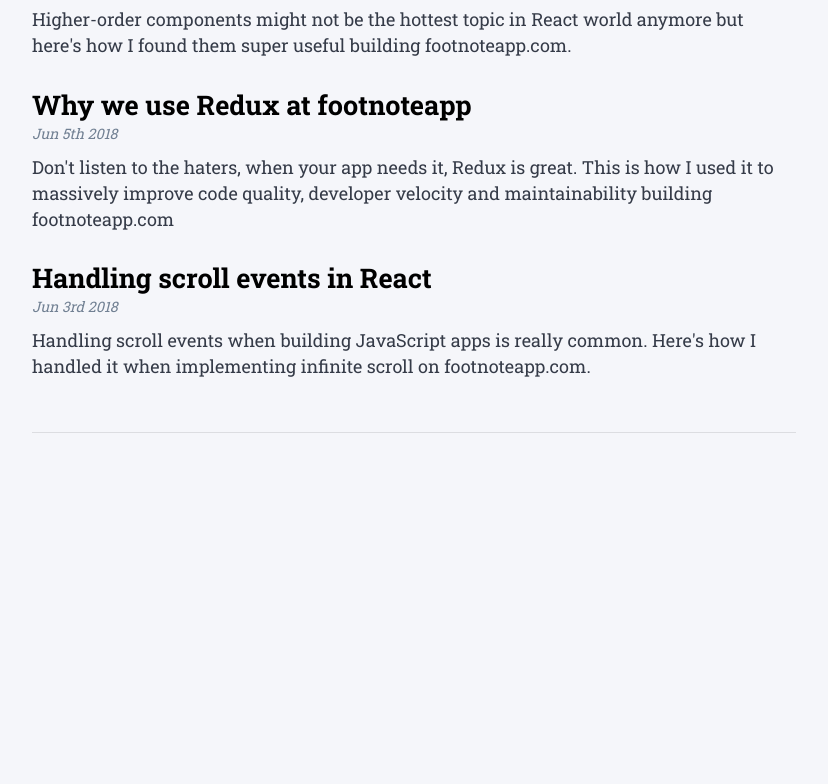
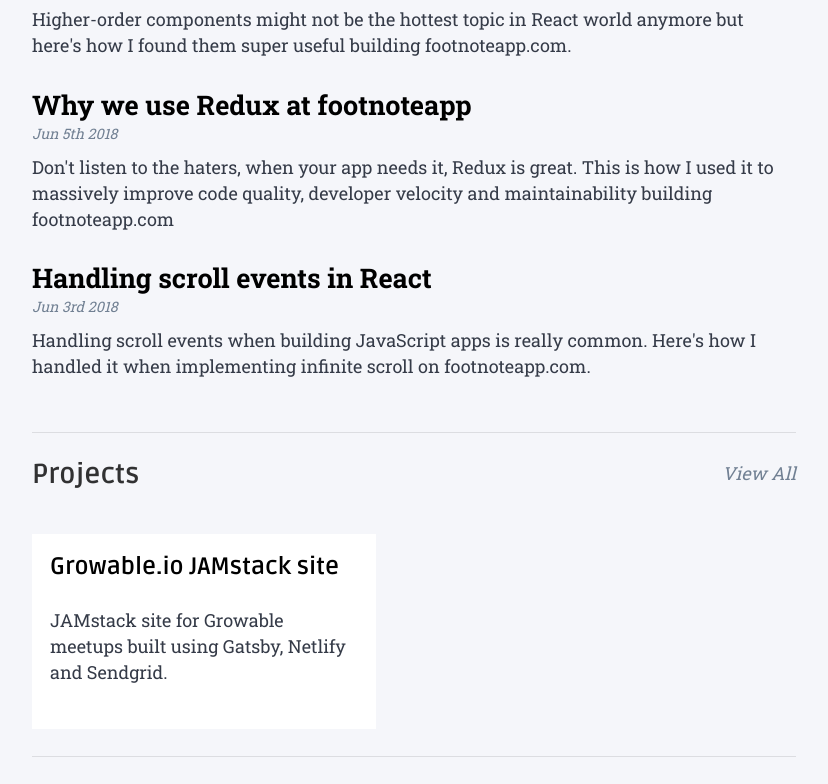
Before and after one commit to kempsterrrr/kempsterrrr-xyz, a Gatsby site: page / in a window 1280 px wide. Shown: the part 929-1713 px from the top of the page, without its empty margins (226-1054 px from the left). Before the commit the page ends 1389 px from the top, so only its background shows below. Built offline with nearby package versions, Linux system fonts and the light colour scheme; Gatsby itself is replaced by a stand-in of ours; some packages are replaced by stand-ins of ours.

Commit message:
Add projects (#1)
* WIP commits

* Added project page and template

```diff
--- a/content/articles/handling-scroll-events-in-react/index.md
+++ b/content/articles/handling-scroll-events-in-react/index.md
@@ -3,6 +3,7 @@ title: Handling scroll events in React
 date: "2018-06-03"
 description: Handling scroll events when building JavaScript apps is really common. Here's how I handled it when implementing infinite scroll on footnoteapp.com.
 path: /articles/handling-scroll-events-in-react
+content_type: article
 ---
 
 Handling scroll events is something that I deal with regularly. The most common reason I run into it is when I am implementing infinite scrolling in a content driven app or website and, considering I couldn’t find much out there specifically about doing this in React, I thought I’d share my solution.
--- a/content/articles/higher-order-components-react-redux/index.md
+++ b/content/articles/higher-order-components-react-redux/index.md
@@ -3,6 +3,7 @@ title: Using Higher-order components with React and Redux
 date: "2018-07-17"
 description: Higher-order components might not be the hottest topic in React world anymore but here's how I found them super useful building footnoteapp.com.
 path: /articles/higher-order-components-react-redux
+content_type: article
 ---
 
 [React-redux](https://github.com/reduxjs/react-redux) provides a `connect()` component which allows us to wrap existing React components as they are exported, injecting data from the Redux store as well as actions (functions) you can dispatch to make changes to that store. This uses the [Higher-Order Component](https://reactjs.org/docs/higher-order-components.html) pattern which means it is a function that takes a component as an argument like so `connect(someComponent)` and returns a new component with additional properties.
--- a/content/articles/reasonable-approach-to-react-project-architecture/index.md
+++ b/content/articles/reasonable-approach-to-react-project-architecture/index.md
@@ -3,6 +3,7 @@ title: My Perfectly Reasonable approach to React Project Architecture
 date: "2018-11-06"
 description: React application architecture can be complicated. Let the challenges you face drive the decisions you make
 path: /articles/reasonable-react-project-architecture
+content_type: article
 ---
 
 I’ve Google’d how to properly structure a React project countless times. Whilst learning, knowing how to organise your files is probably one of the least important things you need to be thinking about when you could be using that brain space to learn more about the fundamentals of your craft.
--- a/content/articles/scraping-salaries-using-node-and-puppeteer/index.md
+++ b/content/articles/scraping-salaries-using-node-and-puppeteer/index.md
@@ -3,6 +3,7 @@ title: Scraping London tech salaries from indeed using Node and Puppeteer
 date: "2018-08-08"
 description: A short guide on how to scrape and parse salaries from Indeed.com using Nodejs and Google's Puppeteer Chromium API
 path: /articles/scraping-salaries-using-node-and-puppeteer
+content_type: article
 ---
 
 My day job is recruitment for [Talent Point](http://talentpoint.co/). Our success is largely based on helping our partners understand the realities of the job markets they are hiring from including how much/what bang (skills + experience) they can get for their buck (budget/salary) and then planning hiring campaigns accordingly.
--- a/content/articles/why-we-use-redux-at-footnoteapp/index.md
+++ b/content/articles/why-we-use-redux-at-footnoteapp/index.md
@@ -3,6 +3,7 @@ title: Why we use Redux at footnoteapp
 date: "2018-06-05"
 description: Don't listen to the haters, when your app needs it, Redux is great. This is how I used it to massively improve code quality, developer velocity and maintainability building footnoteapp.com
 path: /articles/why-we-use-redux-at-footnoteapp
+content_type: article
 ---
 
 _[footnoteapp](https://footnoteapp.com/) is a tool for automatically logging articles you read online via a lightweight extension with a more feature-rich app for organising these for safe keeping. This is a personal project working closely with [@rubengmurray](https://twitter.com/rubengmurray) and [@itstrickey](https://twitter.com/its__trickey). It's still in development with lots of work to do so bare with us!_
--- /dev/null
+++ b/content/projects/growable-site.md
@@ -0,0 +1,16 @@
+---
+title: Growable.io JAMstack site
+date: "2018-10-26"
+description: JAMstack site for Growable meetups built using Gatsby, Netlify and Sendgrid.
+path: /projects/growable-jamstack-site
+content_type: project
+project_url: https://growable.io
+---
+
+[Growable](https://www.growable.io/) is a London based tech meetup series I founded with [Pete Rowe](https://www.linkedin.com/in/peterrowe/) in summer 2019. Our aim was to provide a platform to allow customers we work with via Talent Point to share useful insight from solving real world engineering problems at scale.
+
+The site is a [JAMstack](https://jamstack.org/) project built using Gatsby, Netlify and Sendgrid, offering event registration functionality without a backend by making use of Netlify's amazing [functions](https://www.netlify.com/products/functions/) product and Sendgrid's API.
+
+**Tech Stack**: Gatsby, Netlify and Sendgrid
+
+**Team**: Murray Adcock, myself
--- a/gatsby-config.js
+++ b/gatsby-config.js
@@ -5,7 +5,7 @@ require("dotenv").config({
 module.exports = {
   siteMetadata: {
     siteUrl: `https://www.kempsterrrr.xyz`,
-    defaultTitle: `@kempsterrrr | Tech Recruiter and JavaScript Developer`,
+    defaultTitle: `Tech Recruiter and JavaScript Developer | Kempsterrrr`,
     defaultDescription: `Tech Recruiter and JavaScript Developer out of London talking primarily about React and Gatsby. Founded and MC Growable meetups.`,
     defaultAuthor: `Will Kempster`,
     twitterSite: "@kempsterrrr",
@@ -36,8 +36,8 @@ module.exports = {
     {
       resolve: `gatsby-source-filesystem`,
       options: {
-        name: `articles`,
-        path: `${__dirname}/content/articles`,
+        name: `content`,
+        path: `${__dirname}/content`,
       },
     },
     {
--- a/gatsby-node.js
+++ b/gatsby-node.js
@@ -11,6 +11,7 @@ const path = require("path")
 exports.createPages = async ({ actions, graphql, reporter }) => {
   const { createPage } = actions
   const articleTemplate = path.resolve(`./src/templates/article.js`)
+  const projectTemplate = path.resolve(`./src/templates/project.js`)
 
   const result = await graphql(`
     {
@@ -23,6 +24,7 @@ exports.createPages = async ({ actions, graphql, reporter }) => {
             frontmatter {
               path
               title
+              content_type
             }
           }
         }
@@ -43,6 +45,7 @@ exports.createPages = async ({ actions, graphql, reporter }) => {
       index === articles.length - 1 ? null : articles[index + 1].node
     const next = index === 0 ? null : articles[index - 1].node
 
+    if (article.node.frontmatter.content_type == "article") {
       createPage({
         path: `${article.node.frontmatter.path}`,
         component: articleTemplate,
@@ -52,6 +55,19 @@ exports.createPages = async ({ actions, graphql, reporter }) => {
           next,
         },
       })
+    }
+
+    if (article.node.frontmatter.content_type === "project") {
+      createPage({
+        path: `${article.node.frontmatter.path}`,
+        component: projectTemplate,
+        context: {
+          slug: article.node.frontmatter.path,
+          previous,
+          next,
+        },
+      })
+    }
   })
 }
 
--- /dev/null
+++ b/src/components/card/card.module.css
@@ -0,0 +1,27 @@
+.card {
+  width: 100%;
+  background-color: white;
+  padding: 1rem;
+  margin-top: 1rem;
+  border-top: 2px solid white;
+}
+
+.card:hover {
+  border-top: 2px solid #fbc531;
+  box-shadow: 0px 0px 10px -7px rgba(0, 0, 0, 0.75);
+}
+
+.card p {
+  font-weight: normal;
+}
+
+.card a:hover {
+  color: initial;
+  text-decoration: none;
+}
+
+@media only screen and (min-width: 800px) {
+  .card {
+    width: 45%;
+  }
+}
--- /dev/null
+++ b/src/components/card/index.js
@@ -0,0 +1,18 @@
+import React from "react"
+import { Link } from "gatsby"
+
+// CSS
+import styles from "./card.module.css"
+
+function Card({ title, description, slug }) {
+  return (
+    <div className={styles.card}>
+      <Link to={slug}>
+        <h3>{title}</h3>
+        <p>{description}</p>
+      </Link>
+    </div>
+  )
+}
+
+export default Card
--- a/src/pages/index.js
+++ b/src/pages/index.js
@@ -5,6 +5,7 @@ import moment from "moment"
 // components
 import Layout from "../components/layout"
 import SEO from "../components/seo"
+import Card from "../components/card"
 
 // CSS
 import styles from "./index.module.css"
@@ -42,6 +43,7 @@ const IndexPage = ({ data }) => {
         </div>
         <div>
           {articles.map(article => {
+            if (article.node.frontmatter.content_type === "article") {
               return (
                 <div>
                   <Link
@@ -60,6 +62,27 @@ const IndexPage = ({ data }) => {
                   <p>{article.node.frontmatter.description}</p>
                 </div>
               )
+            }
+          })}
+        </div>
+      </section>
+      <div aria-hidden="true" className={styles.line_2}></div>
+      <section className={styles.projects_section}>
+        <div>
+          <h2>Projects</h2>
+          <Link to="/projects">View All</Link>
+        </div>
+        <div className={styles.projects_container}>
+          {articles.map(project => {
+            if (project.node.frontmatter.content_type === "project") {
+              return (
+                <Card
+                  title={project.node.frontmatter.title}
+                  description={project.node.frontmatter.description}
+                  slug={project.node.frontmatter.path}
+                ></Card>
+              )
+            }
           })}
         </div>
       </section>
@@ -83,6 +106,7 @@ export const pageQuery = graphql`
             description
             date
             path
+            content_type
           }
         }
       }
--- a/src/pages/index.module.css
+++ b/src/pages/index.module.css
@@ -68,9 +68,37 @@
   margin-top: 0.5rem;
 }
 
+.projects_section {
+  display: flex;
+  flex-direction: column;
+}
+
+.projects_section > div:first-of-type {
+  display: flex;
+  flex-direction: row;
+  justify-content: space-between;
+}
+
+.projects_section > div > a {
+  font-style: italic;
+  margin-left: 2rem;
+  font-weight: normal;
+  color: #718093;
+}
+
+.projects_container {
+  display: flex;
+  flex-direction: column;
+}
+
 @media only screen and (min-width: 800px) {
   .hero_section {
     flex-direction: row;
     padding: 0;
   }
+
+  .projects_container {
+    flex-direction: row;
+    justify-content: space-between;
+  }
 }
```
Also changed, not shown: src/pages/articles.js (+8 -0 lines), src/pages/projects.js (added, +64 -0 lines), src/templates/project.js (added, +57 -0 lines). Lines whose indentation alone changed are shown as unchanged.
